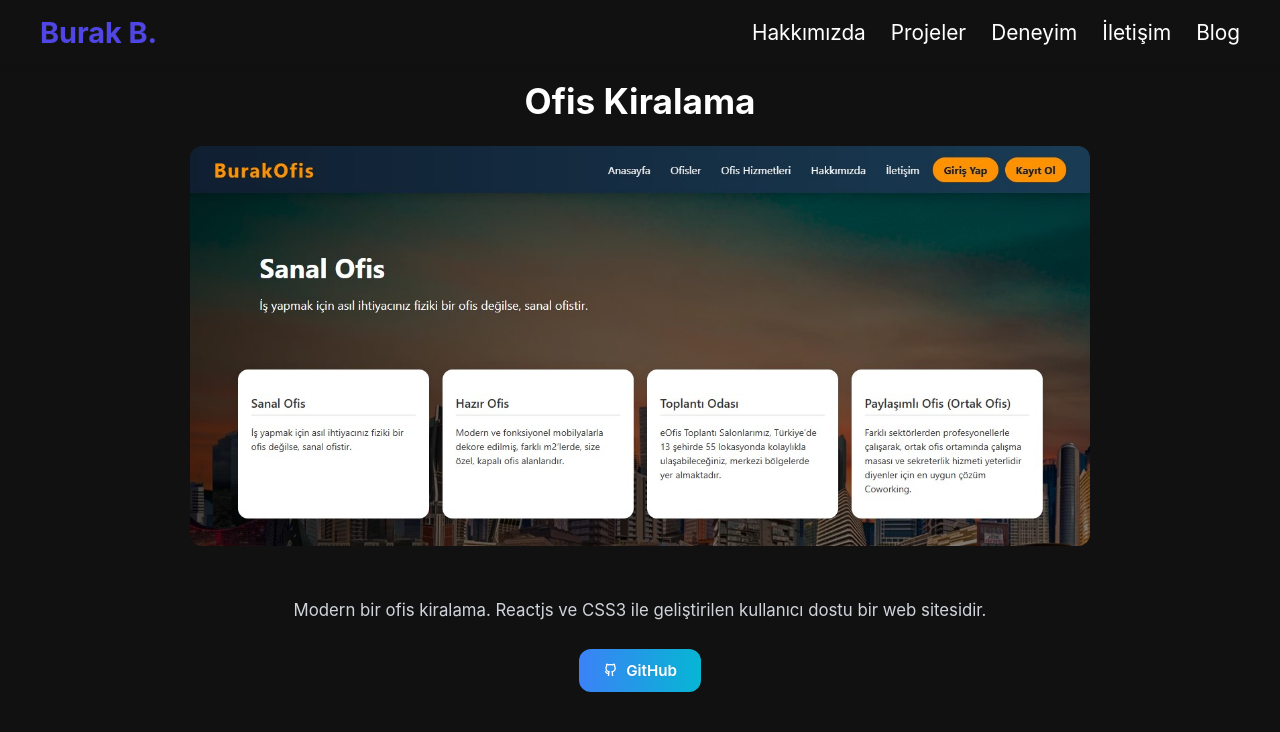
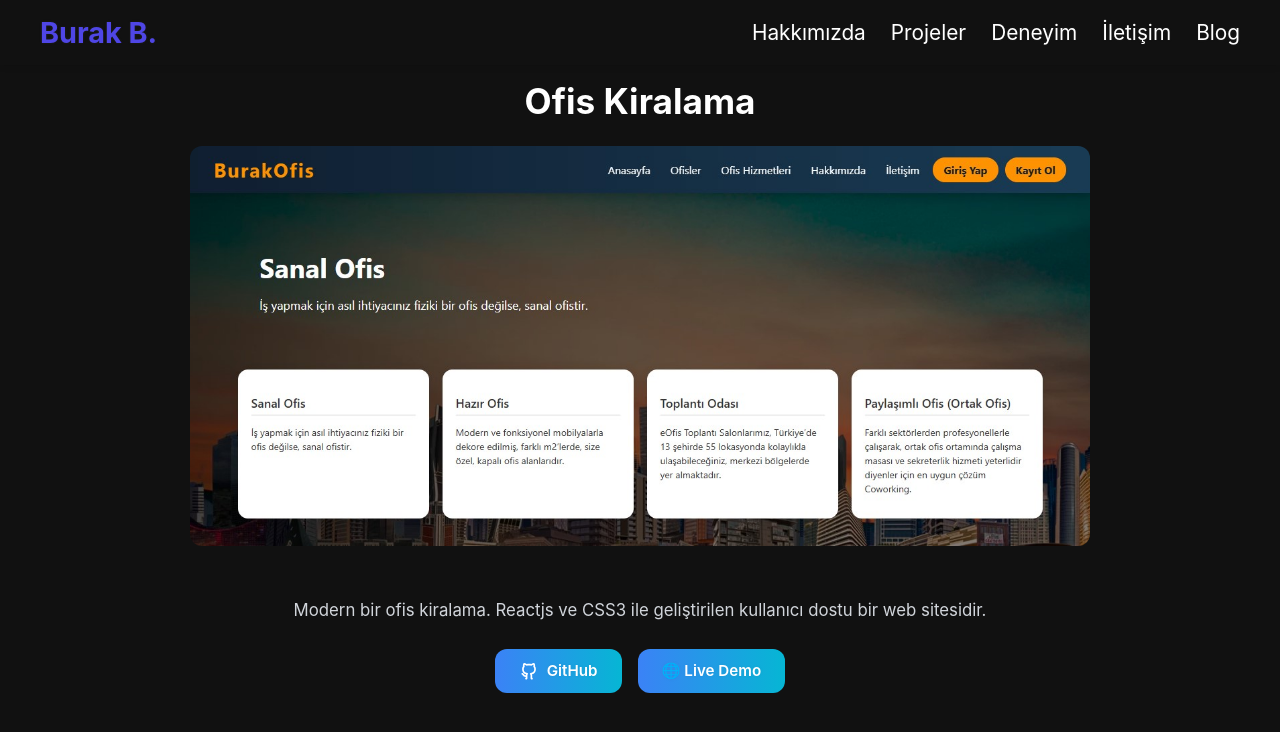
Before and after one commit to Burakbulut34/BurakBlog, a React (Create React App) app: page /projects/1 in a window 1280 px wide. Shown: the top 732 px of the page. Built offline with nearby package versions, Linux system fonts and the light colour scheme.

Commit message:
Projects Sayfasında hata vardı düzeltildi.

```diff
--- a/src/pages/Projects.jsx
+++ b/src/pages/Projects.jsx
@@ -49,7 +49,8 @@ export const projectsData = [
     description: "Modern bir ofis kiralama. Reactjs ve CSS3 ile geliştirilen kullanıcı dostu bir web sitesidir.",
     image: Projectİmg1,
     type: "web",
-    githubUrl: "https://github.com/Burakbulut34/BurakOfis-Resonsive-Site"
+    githubUrl: "https://github.com/Burakbulut34/BurakOfis-Resonsive-Site",
+    live:"https://burak-ofis-resonsive-site.vercel.app/"
   },
   {
     id: 2,
@@ -57,7 +58,8 @@ export const projectsData = [
     description: "Modern bir soru çözme.",
     image: Projectİmg2,
     type: "web",
-    githubUrl: "https://github.com/example/foto"
+    githubUrl: "https://github.com/Burakbulut34/EduSkill",
+    live: "https://edu-skill.vercel.app/home"
   },
   {
     id: 3,
--- a/src/pages/ProjectsDetails.jsx
+++ b/src/pages/ProjectsDetails.jsx
@@ -1,16 +1,16 @@
-import React from 'react';
-import { useParams, Link } from 'react-router-dom';
-import { projectsData } from './Projects';
+import React from "react";
+import { useParams } from "react-router-dom";
+import { projectsData } from "./Projects";
 import "../styles/projectsDetails.css";
 import { RiGithubLine } from "react-icons/ri";
 
 const ProjectDetails = () => {
   const { id } = useParams();
-  const project = projectsData.find(p => p.id === parseInt(id));
-  console.log(project);
+  const project = projectsData.find((p) => p.id === parseInt(id));
+   console.log("Project details:", project); // 🔎 buraya ekle
 
   if (!project) {
-    return <h2>Proje bulunamadı</h2>;
+    return <h2 className="not-found">Proje bulunamadı</h2>;
   }
 
   return (
@@ -19,36 +19,39 @@ const ProjectDetails = () => {
       <h1 className="project-title">{project.title}</h1>
 
       {/* Resim */}
+      <div className="image-wrapper">
         <img
           src={project.image}
           alt={project.title}
           className="project-image"
         />
+      </div>
 
       {/* Açıklama */}
       <p className="project-description">{project.description}</p>
 
-      {/* Butonlar */}
+      {/* Linkler */}
       <div className="project-links">
         {project.githubUrl && (
           <a
             href={project.githubUrl}
             target="_blank"
             rel="noopener noreferrer"
+            className="btn-link"
           >
-    <RiGithubLine /> GitHub
+            <RiGithubLine size={20} /> GitHub
           </a>
         )}
-{project.liveDemoUrl && (
+        {project.live && (
           <a
-    href={project.liveDemoUrl}
+            href={project.live}
             target="_blank"
             rel="noopener noreferrer"
+            className="btn-link"
           >
             🌐 Live Demo
           </a>
         )}
-
       </div>
     </div>
   );
```
Lines whose indentation alone changed are shown as unchanged.
